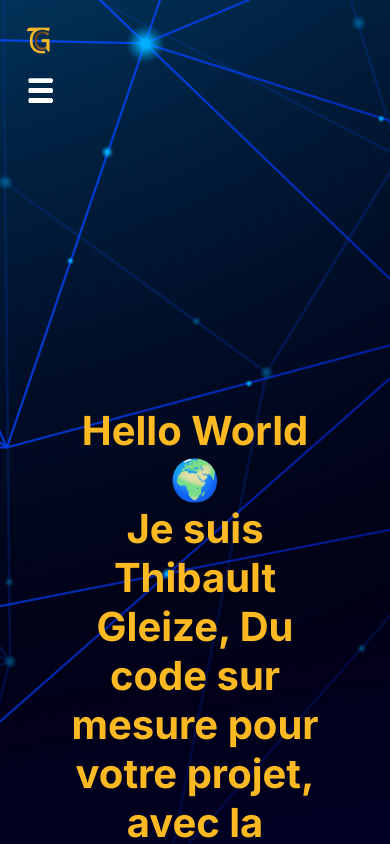
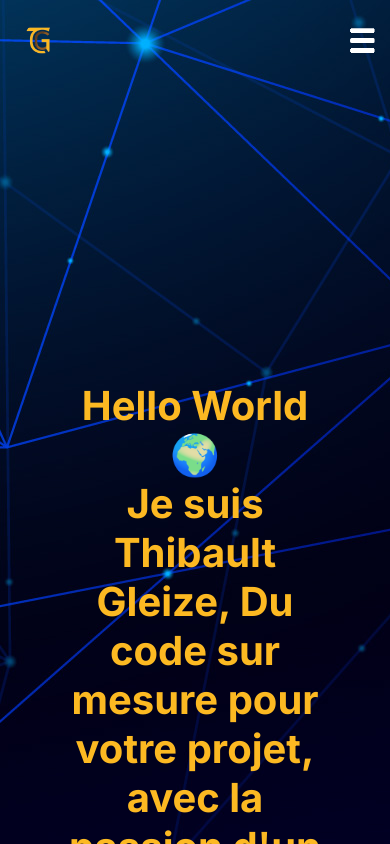
Before and after one commit to Thibault-Gleize/Portfolio, a React (Vite) app: page / in a window 390 px wide. Shown: the top 844 px of the page. Built offline with nearby package versions, Linux system fonts and the light colour scheme.

Commit message:
Ajout responsive header

```diff
--- a/src/features/Header/Header.jsx
+++ b/src/features/Header/Header.jsx
@@ -1,7 +1,6 @@
 import './header.scss';
 import logo from '../../assets/images/logo_TG.png'
 import { useState } from 'react';
-
 
 
 export default function Header () {
@@ -11,7 +10,7 @@ export default function Header () {
     function openNav() {
         setOpen(open === false || open === "default" ? open = true : open = false)
         const navLinks = document.querySelector("ul")
-        open === false || open === "default" ? navLinks.style.display = "none" : navLinks.style.display = "block"
+        open === false || open === "default" ? navLinks.style.display = "none" : navLinks.style.display = "flex"
     }
 
     return (
--- a/src/features/Header/header.scss
+++ b/src/features/Header/header.scss
@@ -9,6 +9,11 @@ header{
 
     @media (max-width: 1024px) {
         margin: 0.2rem;
+    }
+
+    @media (max-width: 768px) {
+        align-items: flex-start;
+        flex-direction: column;
     }
 
     .menu{
@@ -40,6 +45,12 @@ header{
 .logo-and-name{
     flex-direction: column;
     align-items: center;
+
+    @media (max-width: 768px) {
+        width: 100%;
+        flex-direction:row;
+        justify-content: space-between;
+    }
 }
 
 nav ul{
@@ -54,6 +65,7 @@ nav ul{
 
     @media (max-width: 768px) {
         display: none;
+        flex-direction: column;
     }
 
     i{
@@ -67,12 +79,20 @@ nav ul{
         @media (max-width: 1024px) {
             font-size: 0.75rem;
         }
+
+        @media (max-width: 768px) {
+            width: fit-content;
+        }
     }
 
     a{
         position: relative;
         text-decoration: none;
         opacity: 0.9;
+
+        @media (max-width: 768px) {
+            width: fit-content;
+        }
 
         &::after{
             content: "";
```
